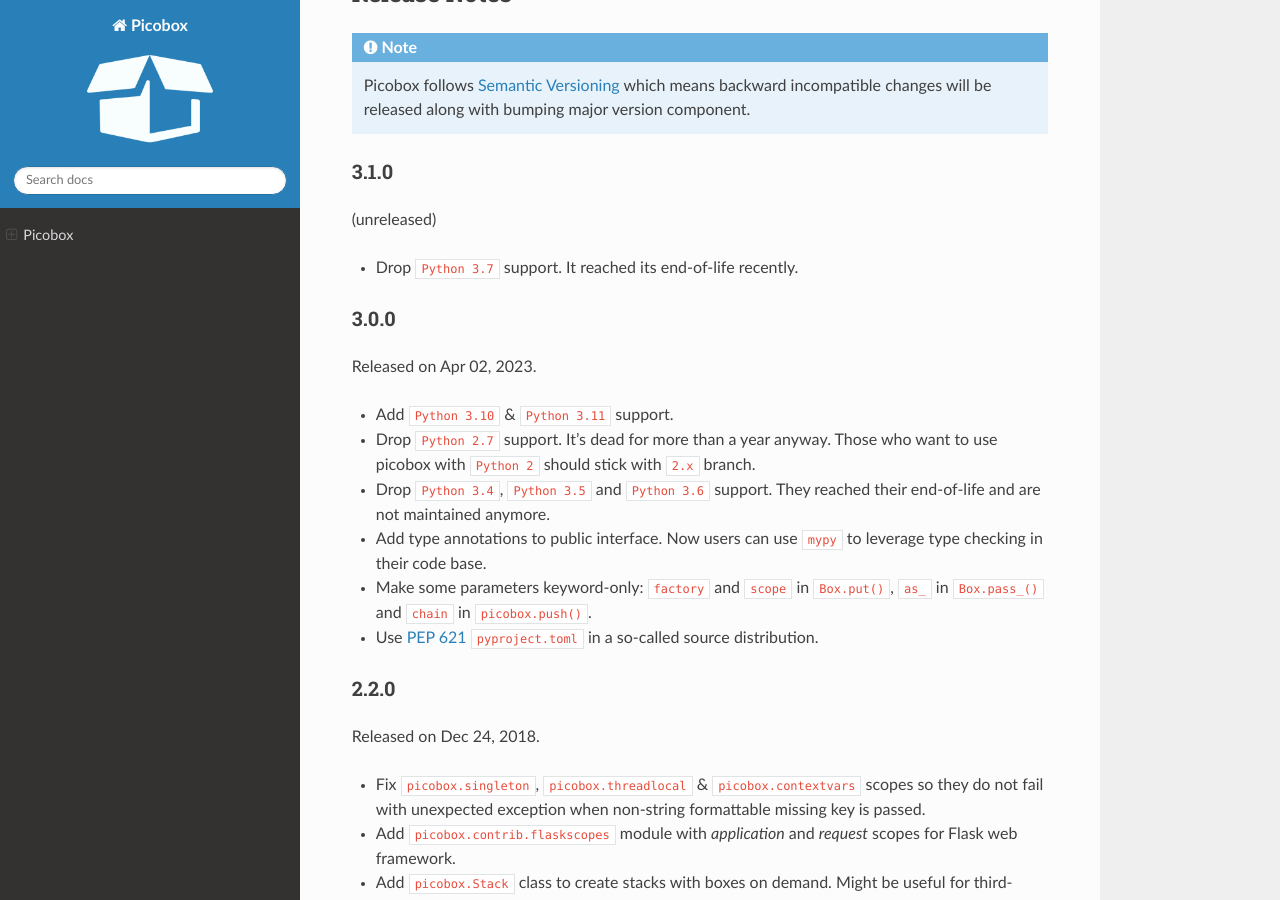
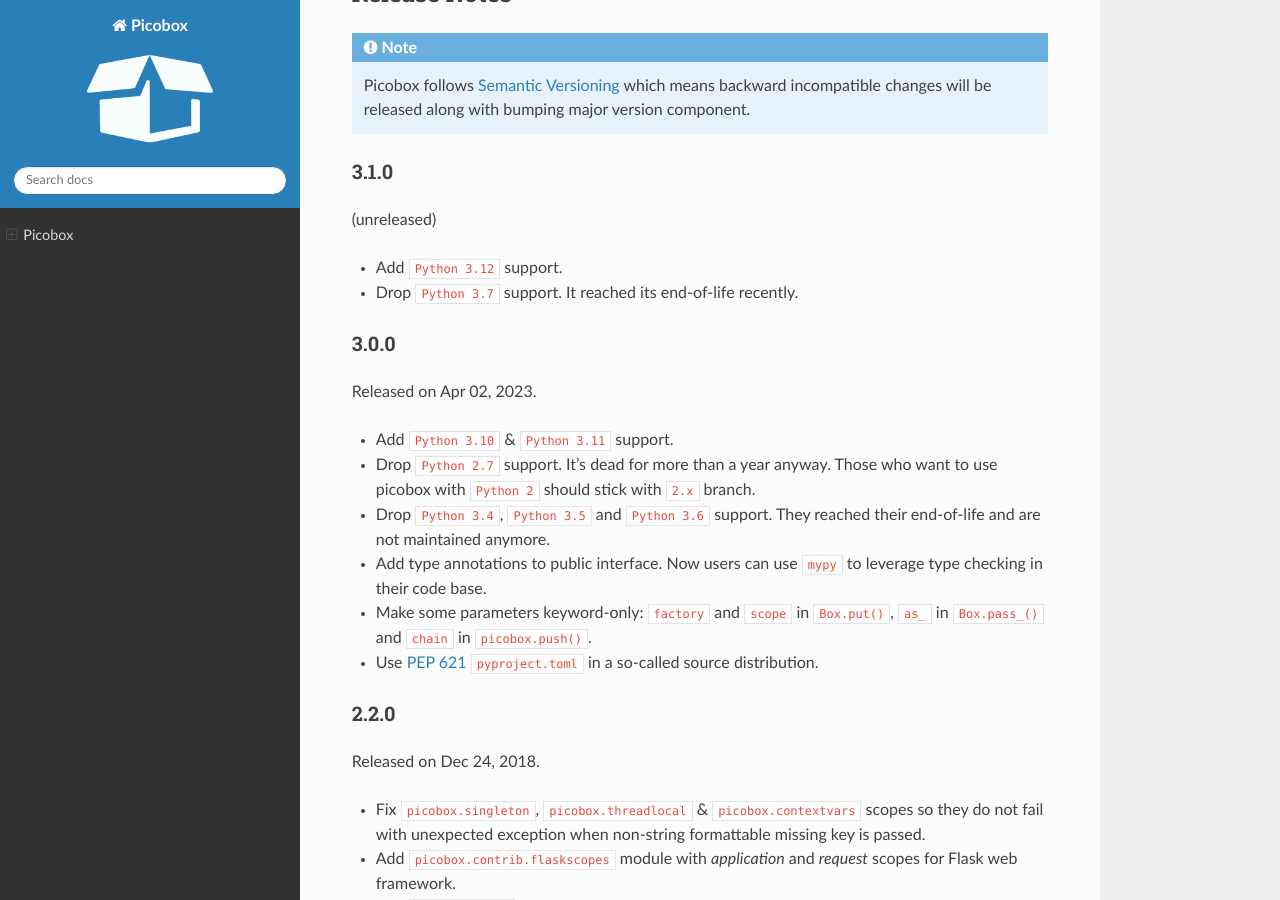
Before and after one commit to ikalnytskyi/picobox, a Sphinx documentation site: the page built from docs/index.rst, in a window 1280 px wide and 900 px high, scrolled down 7383 px. Built offline with Sphinx 7.4.7 and the Read the Docs theme 2.0.0, drawn with Linux system fonts in a browser that asks for light colours.

Commit message:
Add Python 3.12
Python 3.12 is the latest stable version of CPython. Even though there's
no special support is needed, it's always a good idea to official claim
support by announcing version in the metadata and running tests on CI.

```diff
--- a/docs/conf.py
+++ b/docs/conf.py
@@ -1,11 +1,11 @@
 import os
-import pkg_resources
+import importlib.metadata
 
 
 # -- Project settings
 project = "Picobox"
 copyright = "2017, Ihor Kalnytskyi"
-release = pkg_resources.get_distribution("picobox").version
+release = importlib.metadata.version("picobox")
 version = ".".join(release.split(".")[:2])
 
 # -- General settings
--- a/docs/index.rst
+++ b/docs/index.rst
@@ -355,6 +355,8 @@
 
 (unreleased)
 
+* Add ``Python 3.12`` support.
+
 * Drop ``Python 3.7`` support. It reached its end-of-life recently.
 
 3.0.0
--- a/pyproject.toml
+++ b/pyproject.toml
@@ -21,6 +21,7 @@
   "Programming Language :: Python :: 3.9",
   "Programming Language :: Python :: 3.10",
   "Programming Language :: Python :: 3.11",
+  "Programming Language :: Python :: 3.12",
   "Programming Language :: Python :: Implementation :: CPython",
   "Programming Language :: Python :: Implementation :: PyPy",
   "Topic :: Software Development :: Libraries",
```
Also changed, not shown: 2 other files.
